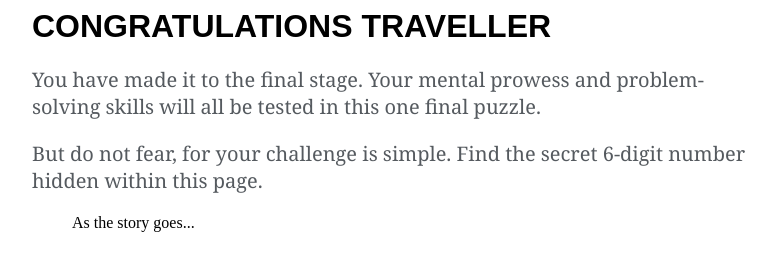
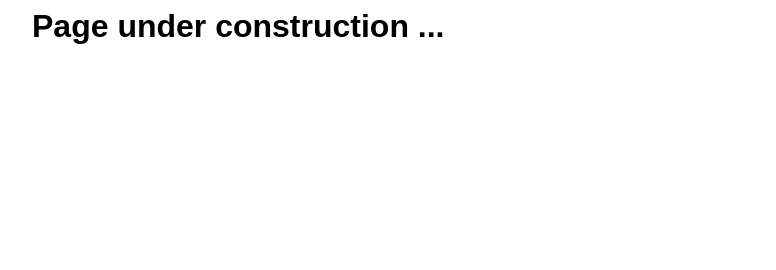
Before and after one commit to yfxu/0416, a plain HTML site: page index.html in a window 1280 px wide. Shown: the whole page, without its empty margins (248-1024 px from the left). Drawn offline with Linux system fonts and the light colour scheme.

Commit message:
Rename to index

```diff
--- a/the-final-stage.html
+++ b/index.html
@@ -3,13 +3,16 @@
     <title>THE FINAL STAGE</title>
   </head>
   <body>
-    <div class="container">
+    <!-- <div class="container">
       <h1 class="secondary">CONGRATULATIONS TRAVELLER</h1>
       <p class="primary">You have made it to the final stage. Your mental prowess and problem-solving skills will all be tested in this one final puzzle.</p>
       <p class="primary">But do not fear, for your challenge is simple. Find the secret 6-digit number hidden within this page.</p>
       <blockquote>
         As the story goes...
       </blockquote>
+    </div> -->
+    <div class="container">
+      <h1 class="secondary">Page under construction ...</h1>
     </div>
   </body>
   <style>
```
Also changed, not shown: 521420.html (deleted).
